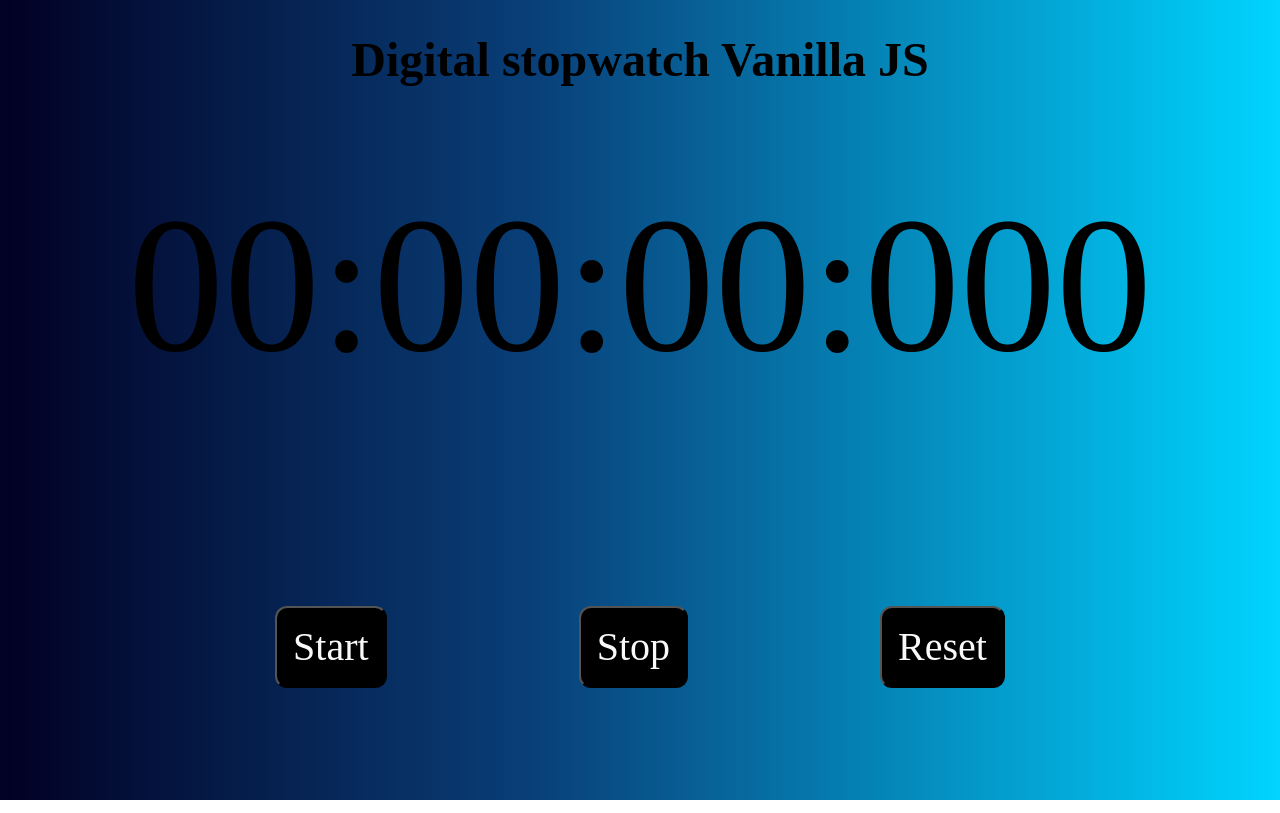
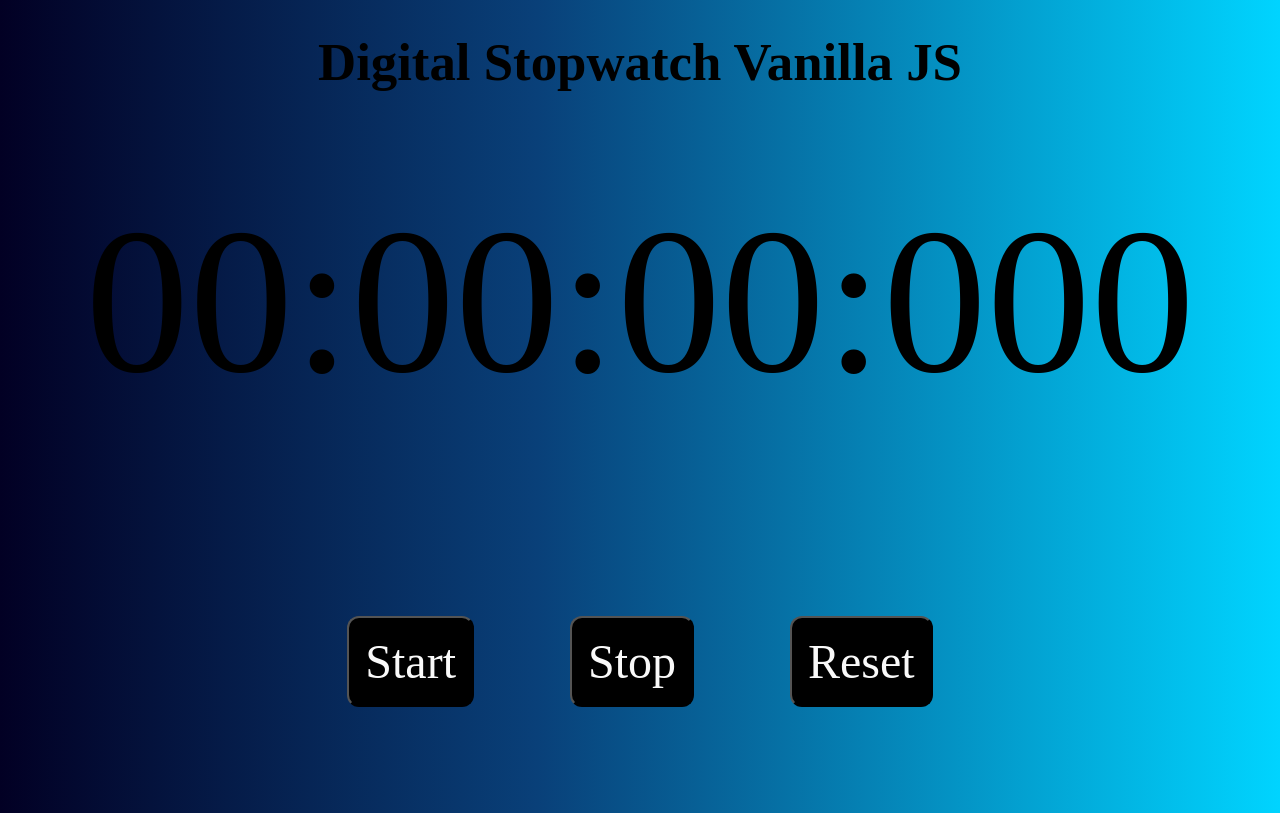
Before and after one commit to ruancastro/desafios_javascript_frontend, a plain HTML site: page Desafio 0 - Cronometro/index.html in a window 1280 px wide. Drawn offline with Linux system fonts and the light colour scheme.

Commit message:
responsividade do app - ok

```diff
--- a/Desafio 0 - Cronometro/css/style.css
+++ b/Desafio 0 - Cronometro/css/style.css
@@ -43,8 +43,79 @@ body{
 
 .titulo{
     text-align: center;
-    height: 2rem;
+    /* height: 2rem; */
     margin-top: 2rem;
     font-size: 3rem;
+}
+
+
+@media screen and (min-width: 340px){
+
+    .titulo{
+        font-size: 2rem;
+    }
+
+    .relogio{
+        font-size: 3.5rem;
+    }
+
+
+    .Botao {
+        margin: 0rem 1rem;
+        font-size: 1rem;
+
+    }
 
 }
+
+@media screen and (min-width: 768px){
+
+    .titulo{
+        font-size: 3rem;
+    }
+
+    .relogio{
+        font-size: 7rem;
+    }
+
+
+    .Botao {
+        margin: 0rem 2rem;
+        font-size: 2.5rem;
+    }
+
+}
+
+
+@media screen and (min-width: 950px){
+
+    .relogio{
+        font-size: 10rem;
+    }
+
+
+    .Botao {
+        margin: 0rem 3rem;
+
+    }
+
+}
+
+
+@media screen and (min-width: 1200px){
+
+    .titulo{
+        font-size: 3.3rem;
+    }
+
+    .relogio{
+        font-size: 13rem;
+    }
+
+    .Botao {
+        margin: 2rem 3rem;
+        font-size: 3rem;
+
+    }
+
+}
--- a/Desafio 0 - Cronometro/index.html
+++ b/Desafio 0 - Cronometro/index.html
@@ -11,7 +11,7 @@
 </head>
 <body>
     <header class="cabecalho container">
-        <h1 class="titulo">Digital stopwatch Vanilla JS</h1>
+        <h1 class="titulo">Digital Stopwatch Vanilla JS</h1>
     </header>
 
 
```
